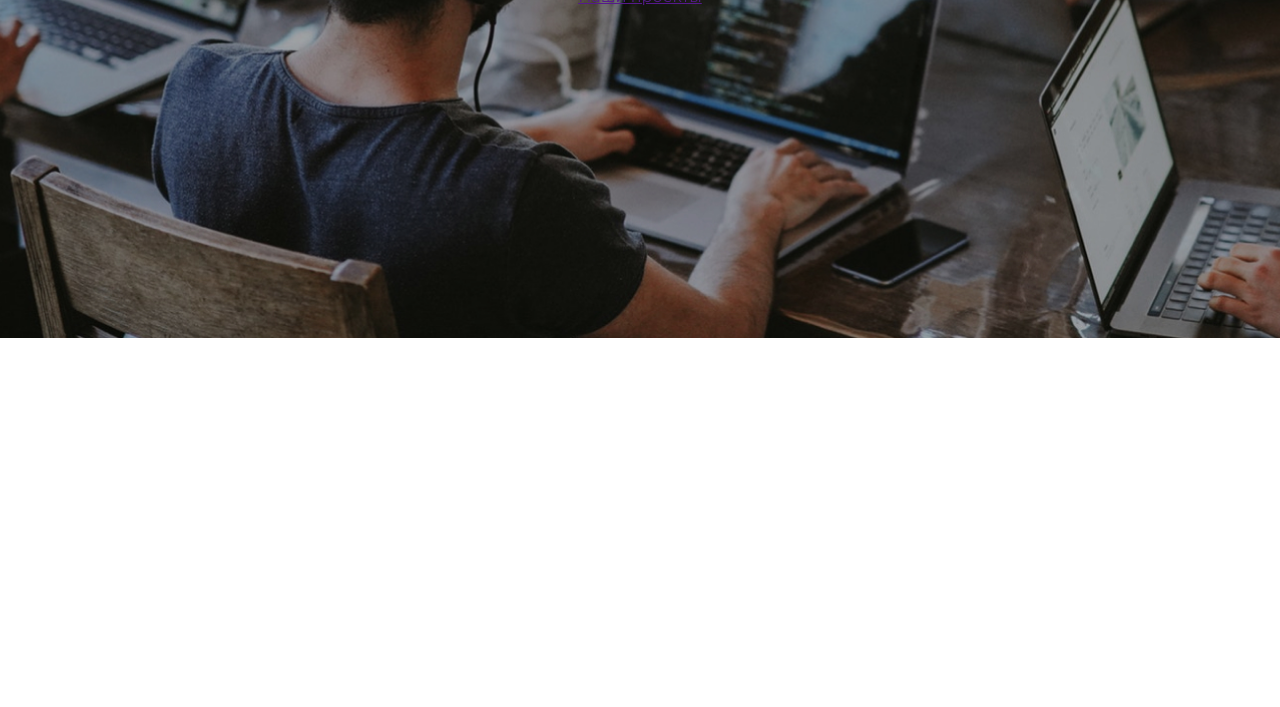
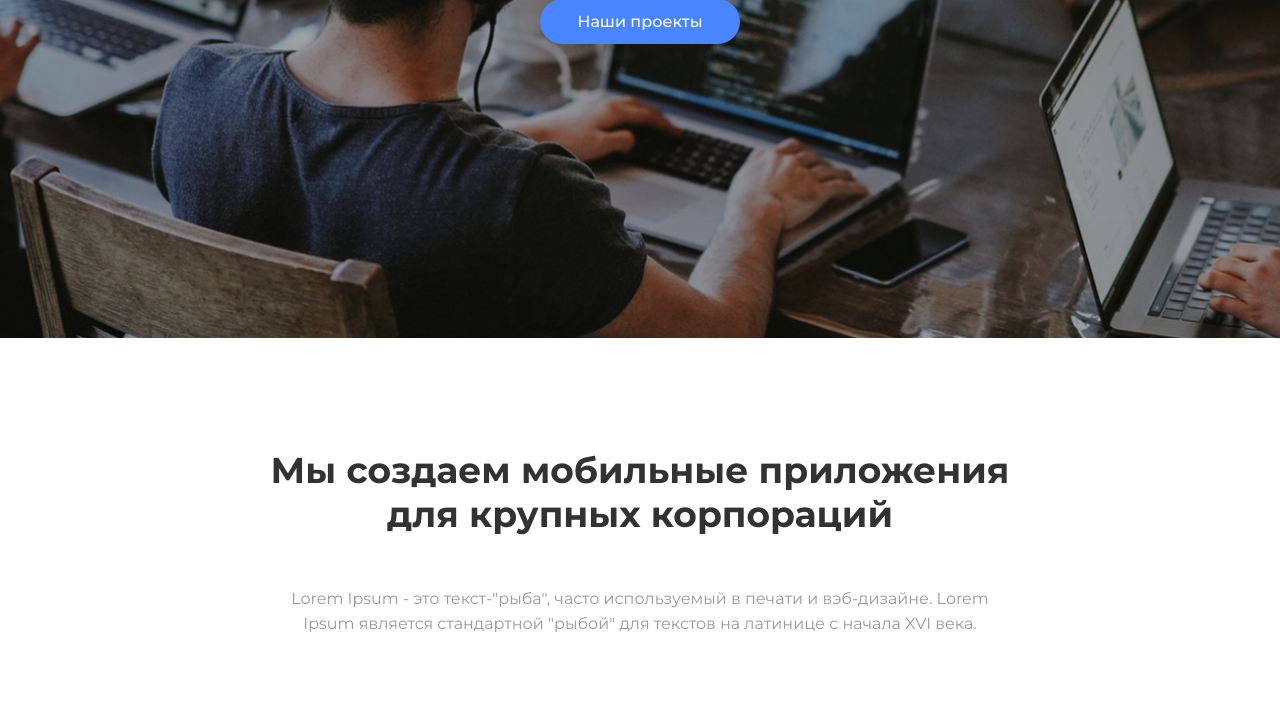
Before and after one commit to Dexter19/web-studio, a plain HTML site: page index.html in a window 1280 px wide. Shown: the part 564-1271 px from the top of the page. Before the commit the page ends 902 px from the top, so only its background shows below. Drawn offline with Linux system fonts and the light colour scheme.

Commit message:
added some styles

```diff
--- a/index.html
+++ b/index.html
@@ -44,7 +44,13 @@
         </div>
 
             <div class="main_content">
-
+                <section class="section_1">
+                    <div class="container">
+                        <h2 class="section_1_title">Мы создаем мобильные приложения
+                            для крупных корпораций</h2>
+                            <p class="section_1_subtitle">Lorem Ipsum - это текст-"рыба", часто используемый в печати и вэб-дизайне. Lorem Ipsum является стандартной "рыбой" для текстов на латинице с начала XVI века. </p>
+                    </div>
+                </section>
             </div>
     </div>
 
--- a/styles/style.css
+++ b/styles/style.css
@@ -66,4 +66,45 @@ a.menu_link:hover{
     max-width: 800px;
     text-align: center;
     line-height: 64px;
+    margin: 15px 0px 35px 0;
 }
+.main__banner_button {
+    font-family: 'Montserrat', sans-serif;
+    font-size: 16px;
+    font-weight: 500;
+    text-decoration: none;
+    color: #fff;
+    width: 200px;
+    background-color: #4985FF;
+    height: 45px;
+    display: flex;
+    justify-content: center;
+    align-items: center;
+    border-radius: 30px;
+    transition: .3s all ease;
+}
+.main__banner_button:hover {
+    background-color: #5990ff;
+}
+section.section_1 {
+    padding-top: 110px;
+}
+.section_1_title {
+    font-family: 'Montserrat', sans-serif;
+    font-weight: 700;
+    font-size: 36px;
+    text-align: center;
+    color: #323232;
+    max-width: 739px;
+    margin: 0 auto;
+}
+.section_1_subtitle {
+    font-family: 'Montserrat', sans-serif;
+    font-weight: 400;
+    font-size: 16px;
+    color: #999999;
+    max-width: 730px;
+    margin: 50px auto 70px;
+    line-height: 25.36px;
+    text-align: center;
+}
```
